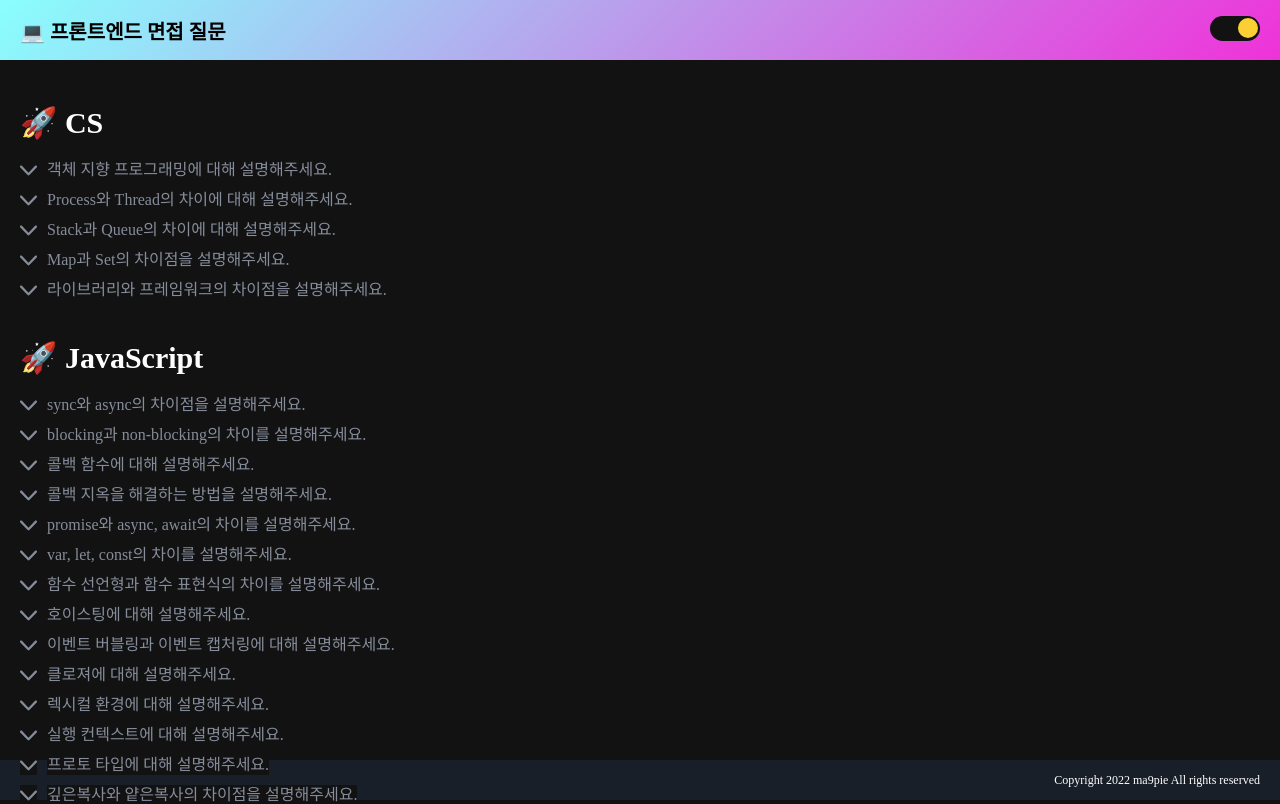
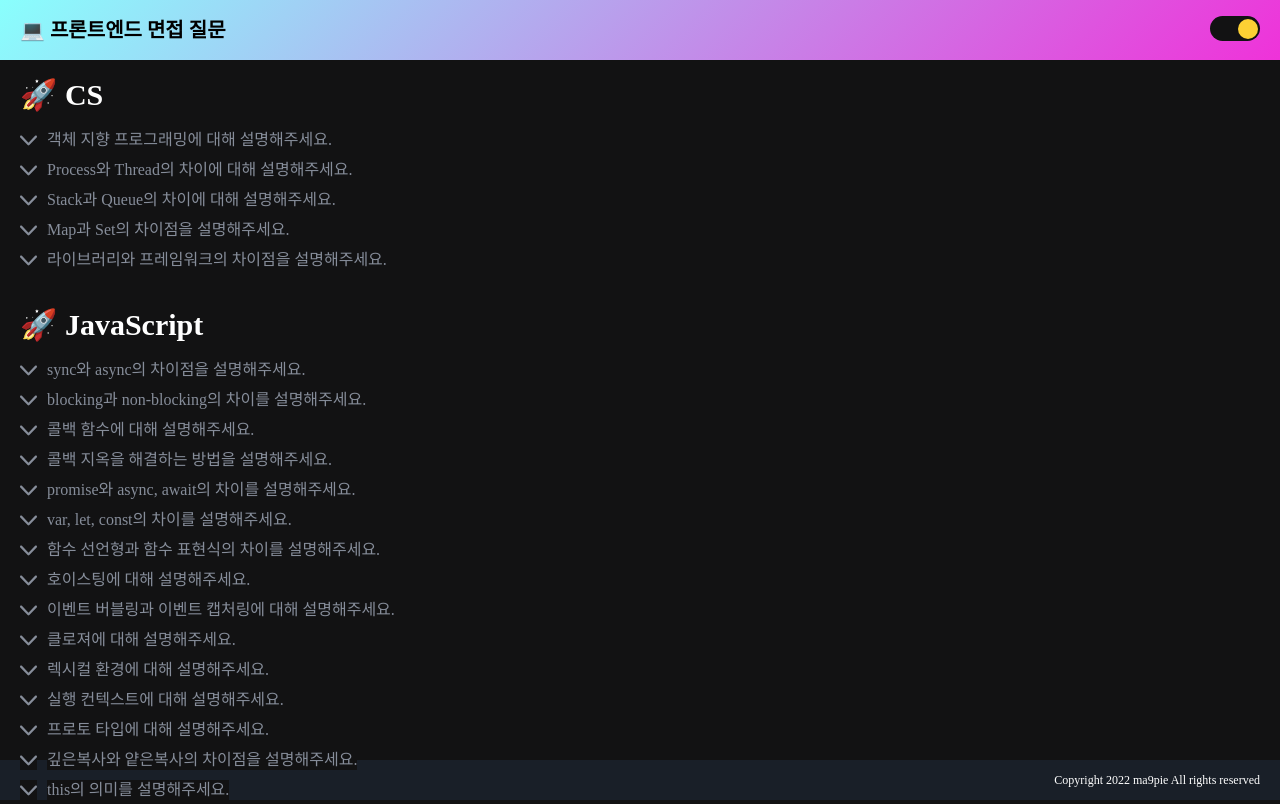
Before and after one commit to ma9pie/frontend-interview, a Next.js app: page / in a window 1280 px wide. Shown: the top 804 px of the page. Built offline with nearby package versions, Linux system fonts and the light colour scheme; a web font is replaced by a local one.

Commit message:
reset.scss 추가

```diff
--- a/pages/_app.js
+++ b/pages/_app.js
@@ -1,20 +1,16 @@
 import { Global } from "@emotion/react";
 import styled from "@emotion/styled";
 import React, { useState } from "react";
+import "@/styles/reset.scss";
 import "@/styles/fonts.scss";
 import "@/styles/globals.scss";
-
-// import reset from "@/styles/reset";
 
 function App({ Component, pageProps }) {
   const getLayout = Component.getLayout || ((page) => page);
 
   return (
     <Overlay>
-      <Content>
-        {/* <Global styles={reset}></Global> */}
-        {getLayout(<Component {...pageProps} />)}
-      </Content>
+      <Content>{getLayout(<Component {...pageProps} />)}</Content>
     </Overlay>
   );
 }
```
Also changed, not shown: 1 other file (tests, documents, lock files or other folders).
